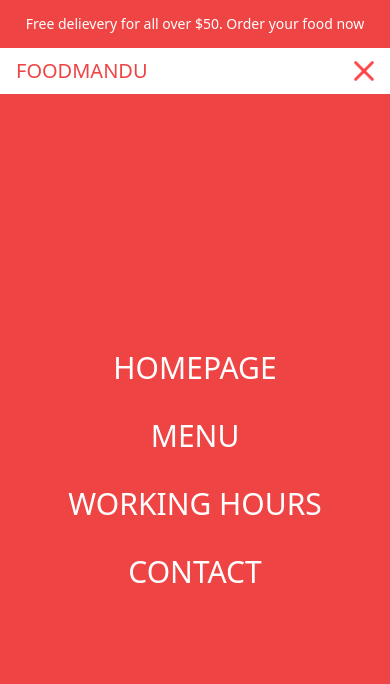
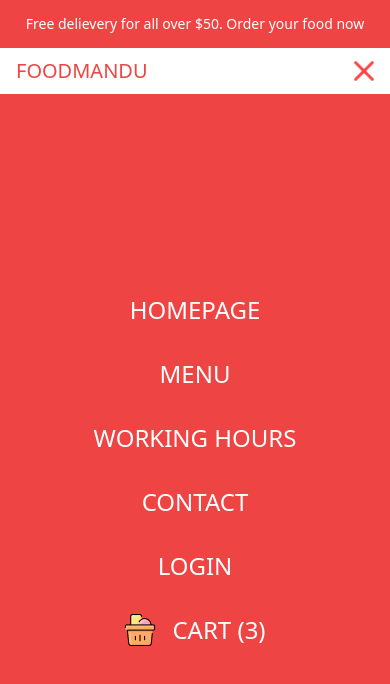
Before and after one commit to immbibek/RestaurantNextjs, a Next.js app: page /menu/1 in a window 390 px wide. Both pictures are taken after a click on the picture 364 px from the left and 71 px from the top of the page. Shown: the top 684 px of the page. Built offline with nearby package versions, Linux system fonts and the light colour scheme.

Commit message:
mobile menu for moblie view done

```diff
--- /dev/null
+++ b/src/components/CartIcon.tsx
@@ -0,0 +1,15 @@
+import Link from 'next/link'
+import React from 'react'
+import Image from 'next/image'
+const CartIcon = () => {
+  return (
+     <Link href="/cart" className='flex  items-center gap-4'>
+        <div className='relative w-8 h-8'>
+            <Image src="/cart.png" alt=''fill/>
+        </div>
+        <span>Cart (3)</span>
+     </Link>
+  )
+}
+
+export default CartIcon
--- a/src/components/Menu.tsx
+++ b/src/components/Menu.tsx
@@ -2,6 +2,7 @@
 import React, { useState } from 'react'
 import Image from 'next/image'
 import Link from 'next/link'
+import CartIcon from './CartIcon'
 
 const links=[
     {id:1,title:"Homepage" ,url:"/"},
@@ -11,6 +12,8 @@
 ]
 const Menu = () => {
   const [open,setOpen]=useState(false)
+  // temporary
+  const user=false;
   console.log(open);
   return (
     <div>
@@ -18,11 +21,22 @@
       : (
       <Image src="/close.png" alt='' width={20} height={20}  onClick={()=>setOpen(false)}/>)}
 
-      <div className='bg-red-500 text-white absolute left-0 top-24 w-full h-[calc(100vh-6rem)] flex flex-col gap-8 items-center justify-center text-3xl  z-10'>
+      {open && (<div className='bg-red-500 text-white absolute left-0 top-24 w-full h-[calc(100vh-6rem)] flex flex-col gap-8 items-center justify-center text-2xl  z-10'>
        {links.map(item=>(
-        <Link href={item.url} key={item.id}>{item.title}</Link>
+        <Link href={item.url} key={item.id} onClick={()=>setOpen(false)}>{item.title}</Link>
        ))}
-      </div>
+
+       {!user ?(<Link href="/login" onClick={()=>setOpen(false)}>Login</Link>
+       ) :(
+       <Link href="/orders" onClick={()=>setOpen(false)}>Orders</Link>
+       )}
+
+       <Link href="/cart" onClick={()=>setOpen(false)}>
+         <CartIcon/>
+       </Link>
+
+      </div>)}
+
     </div>
   )
 }
```
